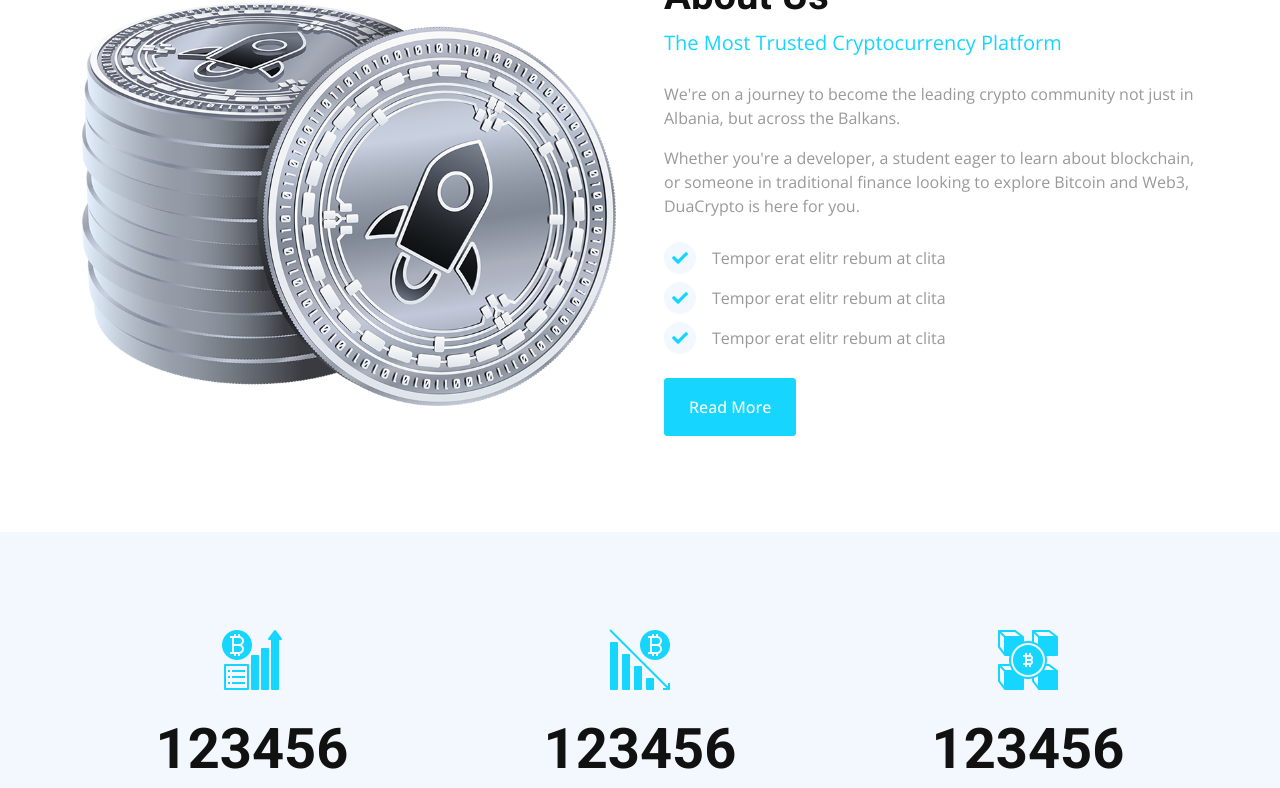
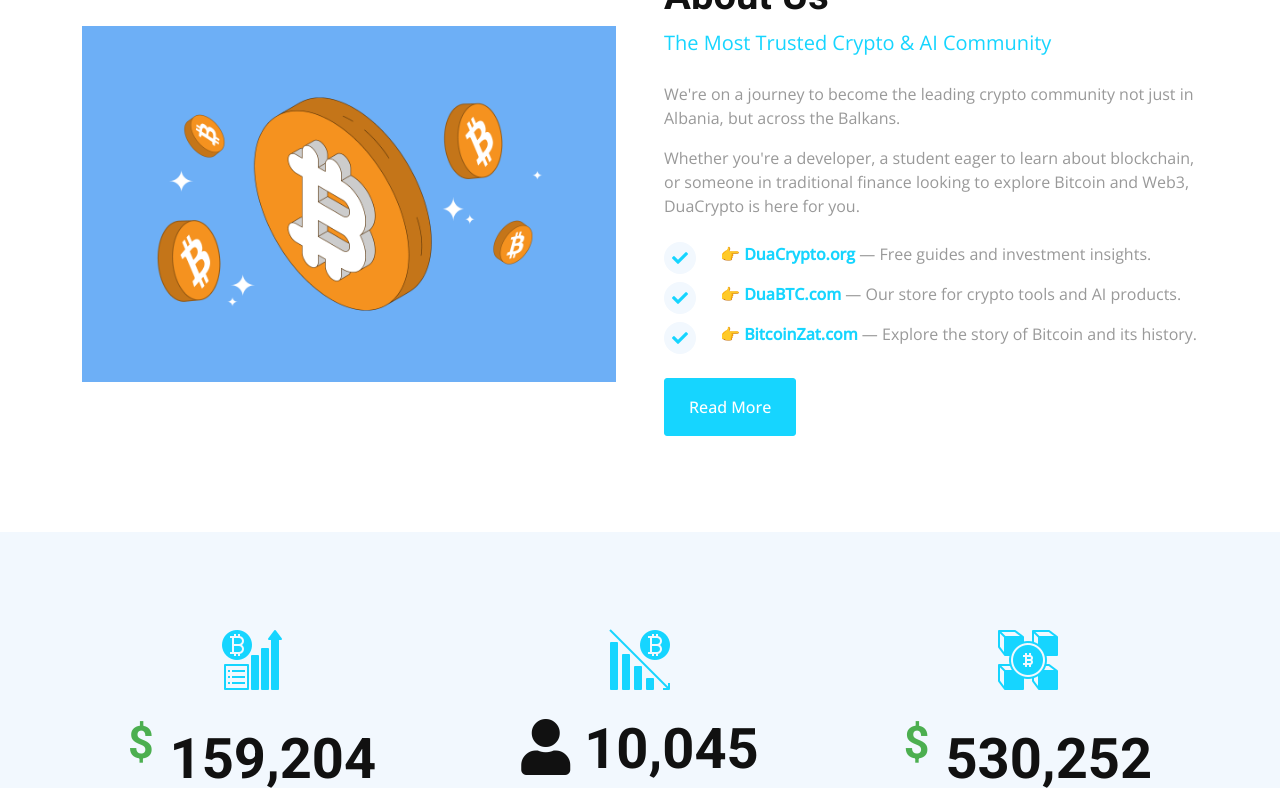
Before and after one commit to dunksmaster/TokenDC, a plain HTML site: page index.html in a window 1280 px wide. Shown: the part 858-1646 px from the top of the page. Drawn offline with nearby package versions, Linux system fonts and the light colour scheme.

Commit message:
Add Understanding Bitcoin image and update content for enhanced clarity and engagement

```diff
--- a/index.html
+++ b/index.html
@@ -42,7 +42,7 @@
     <!-- Navbar Start -->
     <nav class="navbar navbar-expand-lg bg-white navbar-light sticky-top p-0 px-4 px-lg-5">
         <a href="index.html" class="navbar-brand d-flex align-items-center">
-            <h2 class="m-0 text-primary"><img class="img-fluid me-2" src="img/icon-1.png" alt="" style="width: 45px;">Dua Crypto Coin</h2>
+            <h2 class="m-0 text-primary"><img class="img-fluid me-2" src="img/icon-1.png" alt="" style="width: 45px;">Dua Crypto</h2>
         </a>
         <button type="button" class="navbar-toggler" data-bs-toggle="collapse" data-bs-target="#navbarCollapse" title="Toggle navigation">
             <span class="navbar-toggler-icon"></span>
@@ -112,27 +112,39 @@
         <div class="container">
             <div class="row g-5 align-items-center">
                 <div class="col-lg-6 wow fadeInUp" data-wow-delay="0.1s">
-                    <img class="img-fluid" src="img/about.png" alt="">
+                    <img class="img-fluid" src="img/Understanding-bitcoin-1.png" alt="Understanding Bitcoin">
                 </div>
                 <div class="col-lg-6 wow fadeInUp" data-wow-delay="0.5s">
                     <div class="h-100">
                         <h1 class="display-6">About Us</h1>
-                        <p class="text-primary fs-5 mb-4">The Most Trusted Cryptocurrency Platform</p>
+                        <p class="text-primary fs-5 mb-4">The Most Trusted Crypto & AI Community</p>
                         <p>We're on a journey to become the leading crypto community not just in Albania, but across the Balkans.</p>
                         <p class="mb-4">Whether you're a developer, a student eager to learn about blockchain, or someone in traditional finance looking to explore Bitcoin and Web3, DuaCrypto is here for you.</p>
-                        <div class="d-flex align-items-center mb-2">
-                            <i class="fa fa-check bg-light text-primary btn-sm-square rounded-circle me-3 fw-bold"></i>
-                            <span>Tempor erat elitr rebum at clita</span>
+                        <div class="row mb-2">
+                            <div class="col-auto">
+                                <i class="fa fa-check bg-light text-primary btn-sm-square rounded-circle fw-bold"></i>
                             </div>
-                        <div class="d-flex align-items-center mb-2">
-                            <i class="fa fa-check bg-light text-primary btn-sm-square rounded-circle me-3 fw-bold"></i>
-                            <span>Tempor erat elitr rebum at clita</span>
+                            <div class="col">
+                                👉 <strong><a href="https://duacrypto.org" target="_blank" rel="noopener noreferrer">DuaCrypto.org</a></strong> — Free guides and investment insights.
                             </div>
-                        <div class="d-flex align-items-center mb-4">
-                            <i class="fa fa-check bg-light text-primary btn-sm-square rounded-circle me-3 fw-bold"></i>
-                            <span>Tempor erat elitr rebum at clita</span>
                         </div>
-                        <a class="btn btn-primary py-3 px-4" href="">Read More</a>
+                        <div class="row mb-2">
+                            <div class="col-auto">
+                                <i class="fa fa-check bg-light text-primary btn-sm-square rounded-circle fw-bold"></i>
+                            </div>
+                            <div class="col">
+                                👉 <strong><a href="https://duabtc.com" target="_blank" rel="noopener noreferrer">DuaBTC.com</a></strong> — Our store for crypto tools and AI products.
+                            </div>
+                        </div>
+                        <div class="row mb-4">
+                            <div class="col-auto">
+                                <i class="fa fa-check bg-light text-primary btn-sm-square rounded-circle fw-bold"></i>
+                            </div>
+                            <div class="col">
+                                👉 <strong><a href="https://bitcoinzat.com" target="_blank" rel="noopener noreferrer">BitcoinZat.com</a></strong> — Explore the story of Bitcoin and its history.
+                            </div>
+                        </div>
+                        <a class="btn btn-primary py-3 px-4" href="about.html">Read More</a>
                     </div>
                 </div>
             </div>
@@ -147,23 +159,58 @@
         <div class="row g-5">
             <div class="col-lg-4 col-md-6 text-center wow fadeIn" data-wow-delay="0.1s">
                 <img class="img-fluid mb-4" src="img/icon-9.png" alt="">
-                    <h1 class="display-4" data-toggle="counter-up">123456</h1>
-                    <p class="fs-5 text-primary mb-0">Today Transactions</p>
+                <h1 class="display-4">
+                    <span class="dollar-sign">$</span>
+                    <span data-toggle="counter-up">159,204</span>
+                </h1>
+                <p class="fs-5 text-primary mb-0">Earn From Trading </p>
             </div>
             <div class="col-lg-4 col-md-6 text-center wow fadeIn" data-wow-delay="0.3s">
                 <img class="img-fluid mb-4" src="img/icon-10.png" alt="">
-                    <h1 class="display-4" data-toggle="counter-up">123456</h1>
-                    <p class="fs-5 text-primary mb-0">Monthly Transactions</p>
+                <h1 class="display-4">
+                    <span class="head-icon"><i class="fas fa-user"></i></span>
+                    <span data-toggle="counter-up">10,045</span>
+                </h1>
+                <p class="fs-5 text-primary mb-0">
+                    <a href="https://t.me/dua_crypto" target="_blank" rel="noopener noreferrer">
+                        Members Join <i class="fab fa-telegram"></i>
+                    </a>
+                </p>
             </div>
             <div class="col-lg-4 col-md-6 text-center wow fadeIn" data-wow-delay="0.5s">
                 <img class="img-fluid mb-4" src="img/icon-2.png" alt="">
-                    <h1 class="display-4" data-toggle="counter-up">123456</h1>
-                    <p class="fs-5 text-primary mb-0">Total Transactions</p>
+                <h1 class="display-4">
+                    <span class="dollar-sign">$</span>
+                    <span data-toggle="counter-up">530,252</span>
+                </h1>
+                <p class="fs-5 text-primary mb-0">Earned via Copy Trading</p>
             </div>
         </div>
     </div>
 </div>
 <!-- Facts End -->
+
+<style>
+.dollar-sign {
+    font-size: 0.8em;
+    vertical-align: super;
+    margin-right: 2px;
+    color: #4CAF50; /* Match your theme color */
+}
+</style>
+
+<script>
+// Initialize counter with animation (if using Counter-Up plugin)
+$(document).ready(function(){
+    $('[data-toggle="counter-up"]').counterUp({
+        delay: 10,
+        time: 1000,
+        formatter: function (n) {
+            return n.replace(/,/g, '.');
+        }
+    });
+});
+</script>
 
 
     <!-- Features Start -->
```
Also changed, not shown: img/Understanding-bitcoin-1.png (added). Lines whose indentation alone changed are shown as unchanged.
